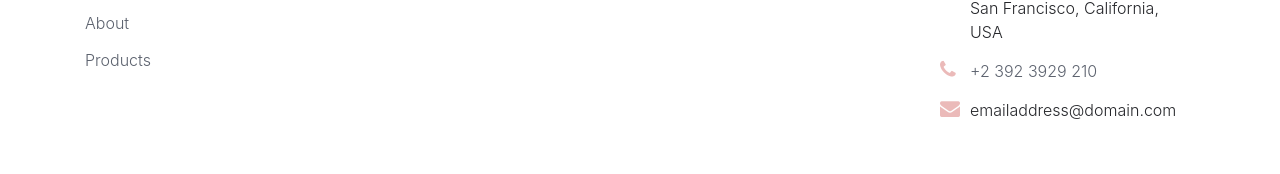
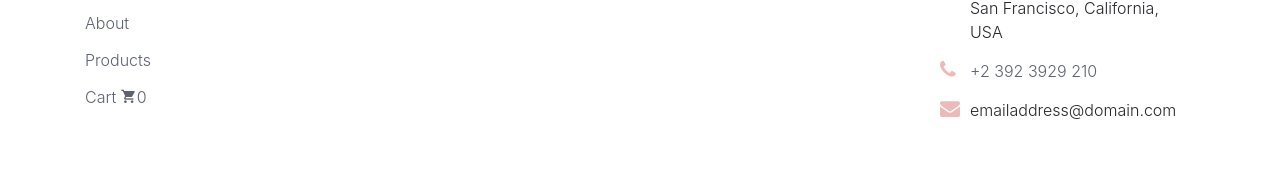
Before and after one commit to jeffbeagley/baking_web, a Vue app: page /#/ in a window 1280 px wide. Shown: the part 1175-1349 px from the top of the page. Built offline with nearby package versions, Linux system fonts and the light colour scheme.

Commit message:
Added cart and its contents to footer

```diff
--- a/src/components/FooterBar.vue
+++ b/src/components/FooterBar.vue
@@ -12,6 +12,15 @@
                   <li><router-link to="/"><a href="#">Home</a></router-link></li>
                   <li><router-link to="/about"><a href="#">About</a></router-link></li>
                   <li><router-link to="/products"><a >Products</a></router-link></li>
+                    <li>
+                        <router-link to="/cart">
+                            Cart
+                            <span class="icon icon-shopping_cart"></span>
+                            <span class="count">{{itemsInCart}}</span>
+                        </router-link>
+
+                    </li>
+
                 </ul>
               </div>
             </div>
```
